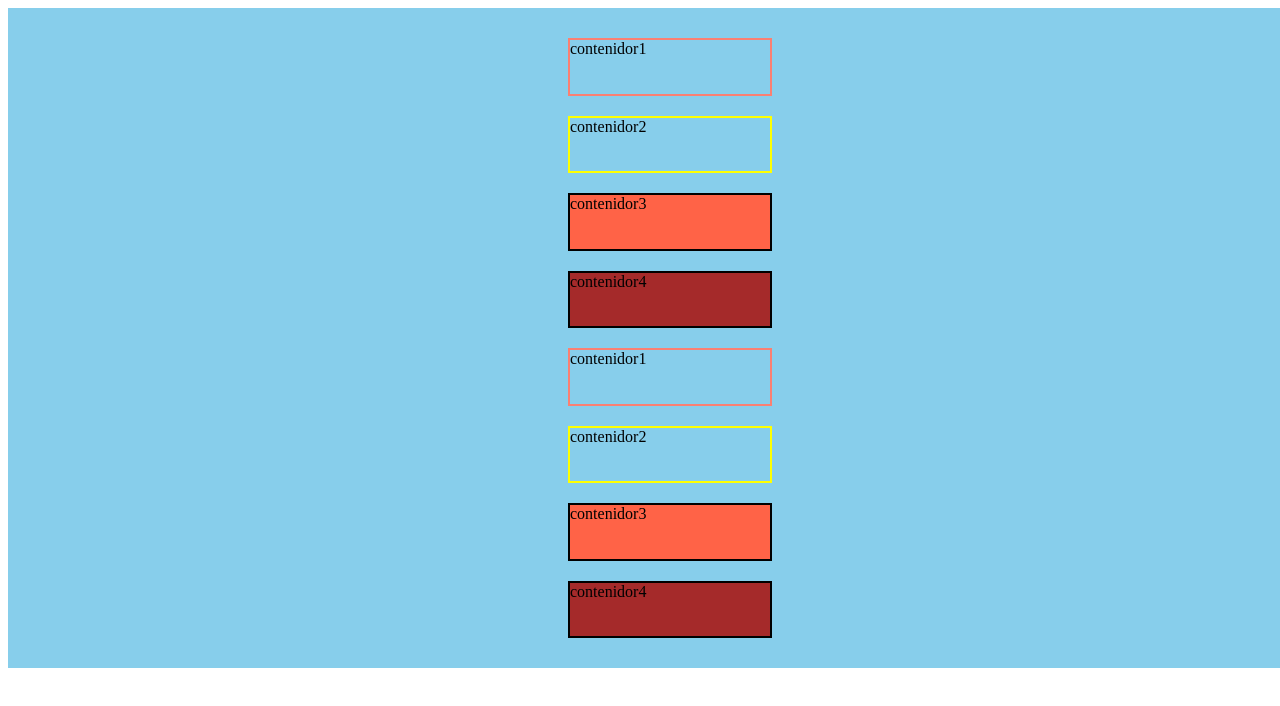
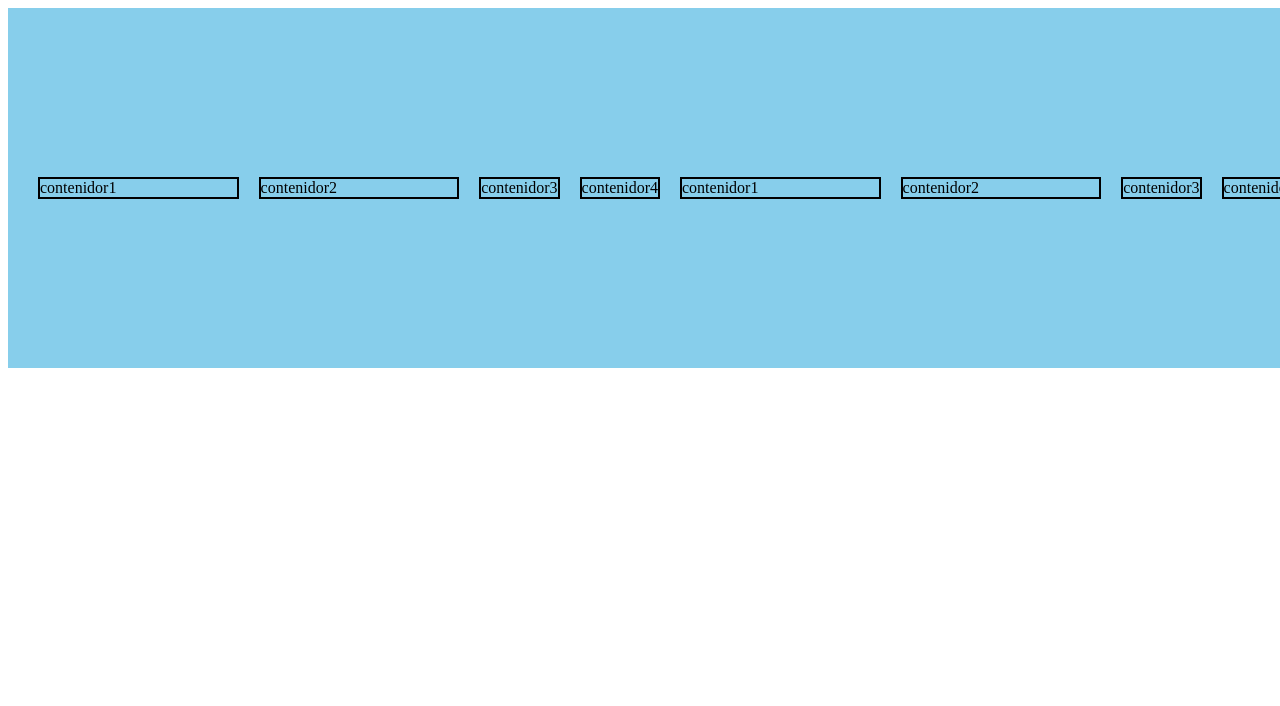
Before and after one commit to jaume-mor/CursFrontEnd, a plain HTML site: page FLEXBOX/flexboxbasics.html in a window 1280 px wide. Shown: the top 706 px of the page. Drawn offline with Linux system fonts and the light colour scheme.

Commit message:
home botiga flexbox

```diff
--- a/FLEXBOX/CSS/flexboxbasics.css
+++ b/FLEXBOX/CSS/flexboxbasics.css
@@ -1,11 +1,11 @@
 .contenidorprincipal {
     display: flex;
-    flex-direction:column;
+    flex-flow: row wrap
     justify-content:center;
     align-items: center;
     gap: 20px;
     width: 100%;
-    height: 600px;
+    height: 300px;
     border: 10px;
     padding: 30px;
     background-color: skyblue;
@@ -13,28 +13,22 @@
 }
 
 .contenidor1 {
-    width: 200px;
-    height: 90px;
-border: 2px solid salmon;
+flex-grow: 2;
+border: 2px solid;
 
 }
 
 .contenidor2{
-    width: 200px;
-    height: 90px;
-    border: 2px solid yellow
+flex-grow: 2;
+border: 2px solid;
 }
 
 .contenidor3 {
-    width: 200px;
-    height: 90px;
-    background-color: tomato;
+    flex-shrink: 2;
     border: 2px solid;
 }
 
 .contenidor4 {
-    width: 200px;
-    height: 90px;
-    background-color: brown;
+    flex-shrink: 2;
     border: 2px solid;
 }
--- /dev/null
+++ b/FLEXBOX/PILOT HOME BOTIGA/CSS/estils.css
@@ -0,0 +1,65 @@
+* {
+    padding: 10px;
+    padding: 10px;
+    box-sizing: border-box;
+
+}
+
+.principal {
+    max-width: 1200px;
+}
+
+.header {
+    background:
+}
+
+.capçalera {
+
+}
+
+.menu {
+
+}
+
+.logo {
+
+}
+
+.navegacio {
+
+}
+
+.social {
+
+}
+
+.banner {
+
+}
+
+section {
+
+}
+
+.articles {
+
+}
+
+.item {
+
+}
+
+.articlesaside {
+
+}
+
+.peu {
+}
+
+.opcionspeu {
+
+}
+
+.tips {
+
+}
```
Also changed, not shown: FLEXBOX/PILOT HOME BOTIGA/Homebotiga.html (added, +62 -0 lines).
